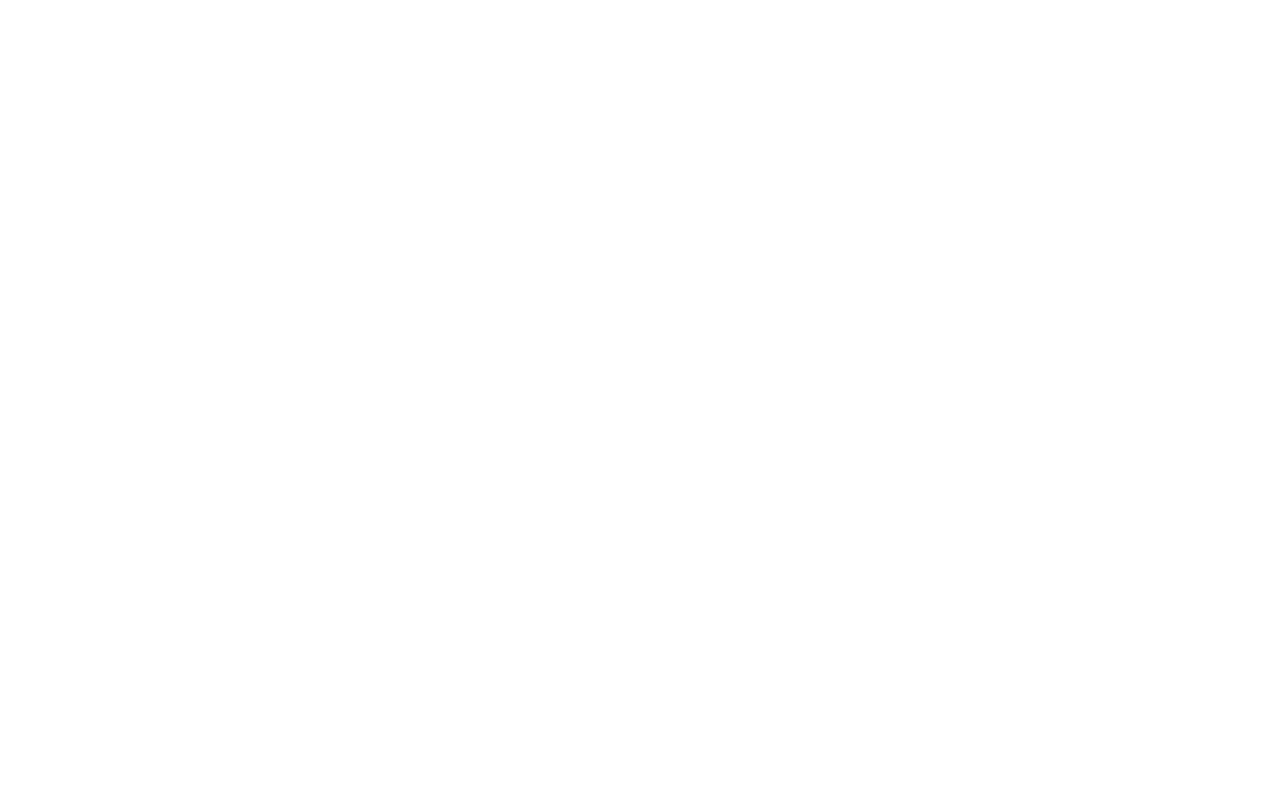
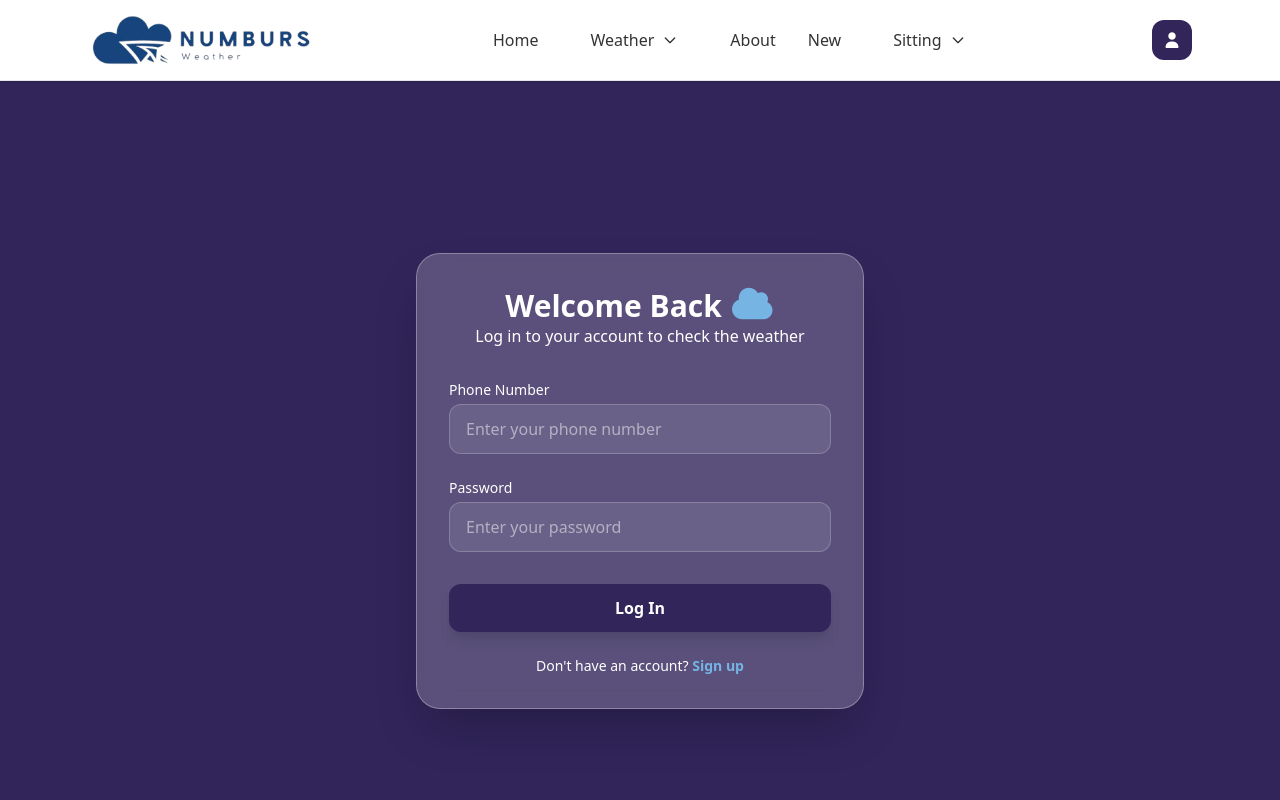
Before and after one commit to limnimoldev-netizen/Nimbus-Weather, a Vue app: page /login in a window 1280 px wide. Before the commit this address had no page. Shown: the top 800 px of the page. Built offline with nearby package versions, Linux system fonts and the light colour scheme.

Commit message:
feat/login done 100%

```diff
--- a/src/App.vue
+++ b/src/App.vue
@@ -1,20 +1,19 @@
   <script setup>
-  feat/register
   import { RouterView }  from 'vue-router';
   import Header from '@/components/Header.vue';
   import Footer from '@/components/Footer.vue';
   import TheWelcome from '@/components/TheWelcome.vue';
   import RegisterView from './views/RegisterView.vue';
   </script>
->
+
 
 
   <template>
 
 
-    <RegisterView/>
+
     <Header/>
+    <RouterView />
     <Footer />
-    <RouterView />
+
   </template>
-  main
--- a/src/router/index.js
+++ b/src/router/index.js
@@ -2,6 +2,7 @@
 import HomeView from '../views/HomeView.vue'
 import ContactView from '../views/ContactView.vue'
 import RegisterView from '../views/RegisterView.vue'
+import LoginView from '../views/LoginView.vue'
 
 
 const router = createRouter({
@@ -29,6 +30,15 @@
 
     },
 
+    {
+
+      path: "/login",
+      name: 'login',
+      component: () => import('../views/LoginView.vue'),
+
+    },
+
+
   ],
 
 
--- a/src/views/HomeView.vue
+++ b/src/views/HomeView.vue
@@ -1,4 +1,8 @@
+<template>
+  <main class="max-w-[1280px] mx-auto py-0 px-22">
 
-<template>
-  <RouterView />
+
+    <TheWelcome />
+    <RouterView />
+  </main>
 </template>
--- /dev/null
+++ b/src/views/LoginView.vue
@@ -0,0 +1,36 @@
+<template>
+    <div class="min-h-screen bg-[#31255a] flex items-center justify-center ">
+
+        <div class="w-full max-w-md bg-white/20 backdrop-blur-lg border border-white/30 rounded-3xl shadow-2xl p-8 text-white">
+
+            <div class="text-center mb-8">
+
+                <h1 class="text-3xl font-bold ">Welcome Back <i class="fas fa-cloud text-[#75b4e3] text-4xl "></i> </h1>
+                <p class="text-white">Log in to your account to check the weather</p>
+            </div>
+
+
+            <form class="space-y-3 pb-4">
+
+                <div class="pb-3">
+                    <label class="block text-sm font-medium pb-1 ">Phone Number</label>
+                    <input type="tel" placeholder="Enter your phone number"
+                        class="w-full px-4 py-3 bg-white/10 border border-white/20  rounded-xl focus:ring-2 focus:ring-[#75b4e3] outline-none placeholder-white/50 transition-all">
+                </div>
+
+                <div class="pb-5">
+                    <label class="block text-sm font-medium pb-1">Password</label>
+                    <input type="password" placeholder="Enter your password"
+                        class="w-full px-4 py-3 bg-white/10 border border-white/20 rounded-xl focus:ring-2 focus:ring-[#75b4e3] outline-none placeholder-white/50 transition-all">
+                </div>
+
+                <button class="w-full py-3 bg-[#31255a] hover:bg-[#75b4e3] hover:text-[#31255a] text-[#fff] font-bold rounded-xl shadow-lg shadow-[ #31255a] transform transition active:scale-95">
+                    Log In</button>
+
+            </form>
+            <p class="text-center mt-2   text-sm "> Don't have an account?
+                <a href="/register" class="text-[#75b4e3] font-semibold  ">Sign up</a> </p>
+        </div>
+    </div>
+
+</template>
--- a/src/views/RegisterView.vue
+++ b/src/views/RegisterView.vue
@@ -42,7 +42,7 @@
             </form>
 
             <p class="text-center mt-2   text-sm "> Already have an account?
-                <a href="#" class="text-[#75b4e3] font-semibold  ">Log in</a> </p>
+                <a href="/login" class="text-[#75b4e3] font-semibold  ">Log in</a> </p>
         </div>
 
     </div>
```
